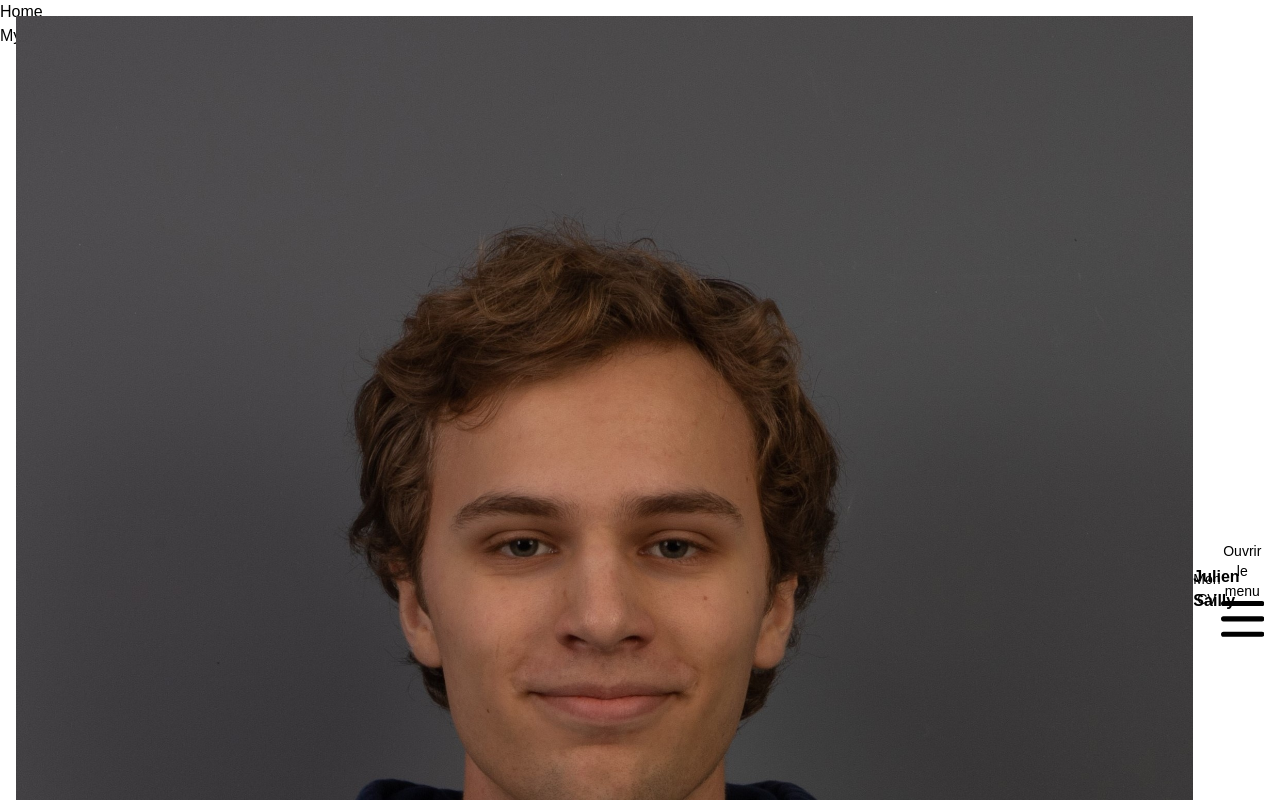
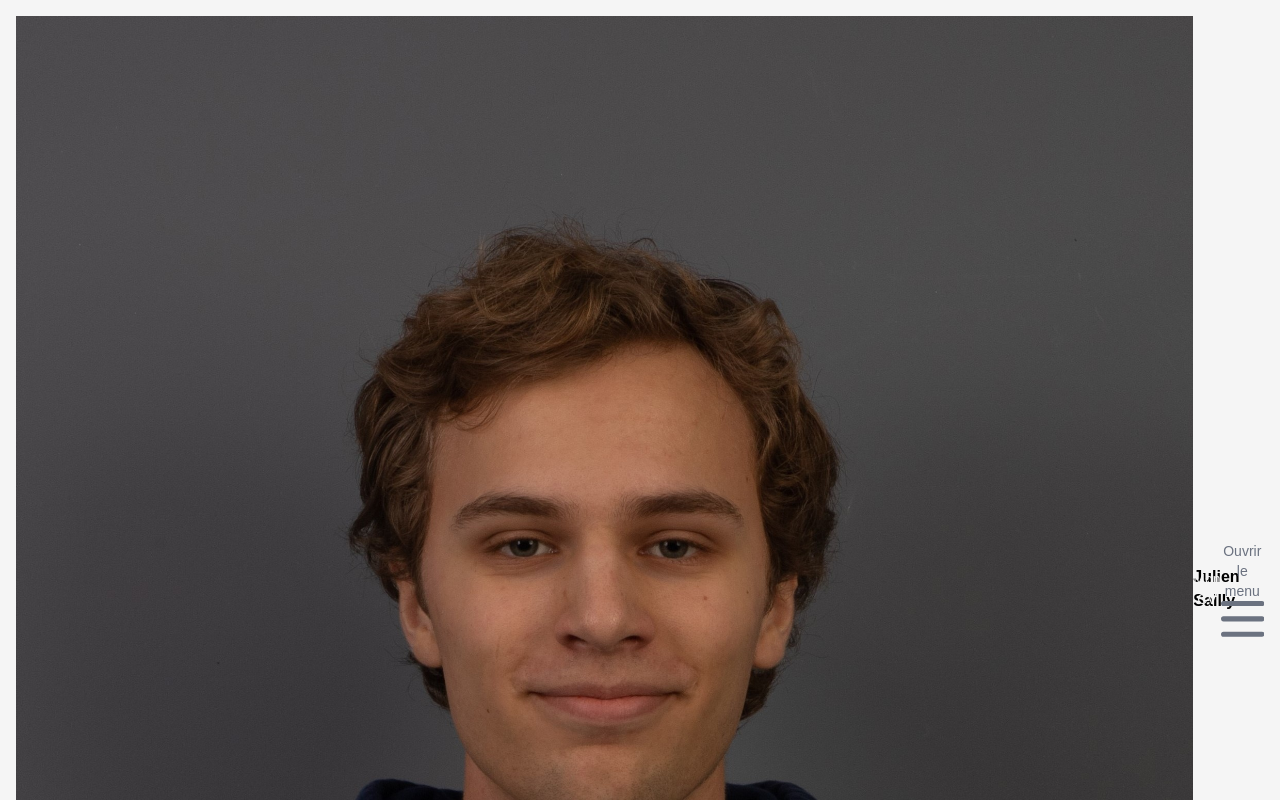
Before and after one commit to juliensailly/vuejs-portfolio, a Vue app in the folder vue-js-tutorial/: page / in a window 1280 px wide. Shown: the top 800 px of the page. Built offline with nearby package versions, Linux system fonts and the light colour scheme.

Commit message:
style: navbar improved

```diff
--- a/vue-js-tutorial/index.html
+++ b/vue-js-tutorial/index.html
@@ -1,5 +1,5 @@
 <!DOCTYPE html>
-<html lang="en" class="dark">
+<html lang="fr">
   <head>
     <meta charset="UTF-8">
     <link rel="icon" href="/favicon.ico">
--- a/vue-js-tutorial/package.json
+++ b/vue-js-tutorial/package.json
@@ -12,6 +12,7 @@
   },
   "dependencies": {
     "flowbite": "^2.2.1",
+    "tailwindcss-aria-attributes": "^2.0.1",
     "vue": "^3.4.15",
     "vue-router": "^4.2.5"
   },
--- a/vue-js-tutorial/src/App.vue
+++ b/vue-js-tutorial/src/App.vue
@@ -1,8 +1,17 @@
 <script setup>
-  import headerComponent from './components/header-component.vue'
+import headerComponent from './components/header-component.vue'
+
+if (
+  localStorage.theme === 'dark' ||
+  (!('theme' in localStorage) && window.matchMedia('(prefers-color-scheme: dark)').matches)
+) {
+  document.querySelector("html").classList.add('dark')
+} else {
+  document.querySelector("html").classList.remove('dark')
+}
 </script>
 
 <template>
   <headerComponent></headerComponent>
-  <router-view class="mt-24"></router-view>
+  <router-view></router-view>
 </template>
--- a/vue-js-tutorial/src/assets/main.css
+++ b/vue-js-tutorial/src/assets/main.css
@@ -1,3 +1,26 @@
 @tailwind base;
 @tailwind components;
 @tailwind utilities;
+
+@layer components {
+    nav ul a:not(nav ul a[aria-current="page"]) {
+        @apply text-gray-900;
+        @apply hover:bg-gray-100;
+        @apply md:hover:bg-transparent;
+        @apply md:hover:text-blue-400;
+        @apply md:dark:hover:text-blue-200;
+        @apply dark:text-white;
+        @apply dark:hover:bg-gray-700;
+        @apply dark:hover:text-white;
+        @apply md:dark:hover:bg-transparent;
+        @apply dark:border-gray-700;
+    }
+
+    nav ul a[aria-current="page"] {
+        @apply text-white;
+        @apply bg-blue-400;
+        @apply md:bg-transparent;
+        @apply md:text-blue-400;
+        @apply md:dark:text-blue-500;
+    }
+}
--- a/vue-js-tutorial/src/components/header-component.vue
+++ b/vue-js-tutorial/src/components/header-component.vue
@@ -1,7 +1,7 @@
 <template>
   <header>
     <nav
-      class="bg-white dark:bg-gray-900 fixed w-full z-20 top-0 start-0 border-b border-gray-200 dark:border-gray-600"
+      class="dark:bg-gray-900 bg-white sticky w-full z-20 top-0 start-0 border-b border-gray-200 dark:border-gray-600"
     >
       <div class="max-w-screen-xl flex flex-wrap items-center justify-between mx-auto p-4">
         <router-link to="/" class="flex items-center space-x-3 rtl:space-x-reverse">
@@ -13,7 +13,7 @@
         <div class="flex md:order-2 space-x-3 md:space-x-0 rtl:space-x-reverse">
           <button
             type="button"
-            class="text-white bg-blue-700 hover:bg-blue-800 focus:ring-4 focus:outline-none focus:ring-blue-300 font-medium rounded-lg text-sm px-4 py-2 text-center dark:bg-blue-600 dark:hover:bg-blue-700 dark:focus:ring-blue-800"
+            class="text-white bg-blue-400 hover:bg-blue-500 focus:ring-4 focus:outline-none focus:ring-blue-300 font-medium rounded-lg text-sm px-4 py-2 text-center dark:bg-blue-300 dark:hover:bg-blue-400 dark:focus:ring-blue-500"
           >
             Mon CV
           </button>
@@ -52,15 +52,20 @@
             <li>
               <router-link
                 to="/"
-                class="block py-2 px-3 text-white bg-blue-700 rounded md:bg-transparent md:text-blue-700 md:p-0 md:dark:text-blue-500"
-                aria-current="page"
+                class="block py-2 px-3 rounded md:p-0"
                 >Accueil</router-link
               >
             </li>
+<!--
+text-white bg-blue-400 md:bg-transparent md:text-blue-400 md:p-0 md:dark:text-blue-200
+
+text-gray-900 hover:bg-gray-100 md:hover:bg-transparent md:hover:text-blue-400 md:p-0 md:dark:hover:text-blue-200 dark:text-white dark:hover:bg-gray-700 dark:hover:text-white md:dark:hover:bg-transparent dark:border-gray-700
+ -->
+
             <li>
               <router-link
                 to="/about"
-                class="block py-2 px-3 text-gray-900 rounded hover:bg-gray-100 md:hover:bg-transparent md:hover:text-blue-700 md:p-0 md:dark:hover:text-blue-500 dark:text-white dark:hover:bg-gray-700 dark:hover:text-white md:dark:hover:bg-transparent dark:border-gray-700"
+                class="block py-2 px-3 rounded md:p-0"
                 >A propos</router-link
               >
             </li>
--- a/vue-js-tutorial/tailwind.config.js
+++ b/vue-js-tutorial/tailwind.config.js
@@ -3,13 +3,6 @@ export default {
   purge: ['./index.html', './src/**/*.{vue,js,ts,jsx,tsx}'],
   darkMode: 'class',
   theme: {
-    colors: {
-      // blue: '#2176AE',
-      // lightBlue: '#57B8FF',
-      // white: '#E6E6E6',
-      // yellow: '#FBB13C',
-      // red: '#FE6847'
-    },
     fontFamily: {
       sans: ['Graphik', 'sans-serif'],
       serif: ['Merriweather', 'serif']
@@ -21,12 +14,62 @@ export default {
       },
       borderRadius: {
         '4xl': '2rem'
+      },
+      colors: {
+        blue: {
+          DEFAULT: '#0078cd',
+          100: '#002844',
+          200: '#005089',
+          300: '#0078cd',
+          400: '#129cff',
+          500: '#57b8ff',
+          600: '#78c7ff',
+          700: '#9ad5ff',
+          800: '#bce3ff',
+          900: '#ddf1ff'
+        },
+        white: {
+          DEFAULT: '#f5f5f5',
+          100: '#313131',
+          200: '#626262',
+          300: '#939393',
+          400: '#c4c4c4',
+          500: '#f5f5f5',
+          600: '#f7f7f7',
+          700: '#f9f9f9',
+          800: '#fbfbfb',
+          900: '#fdfdfd'
+        },
+        yellow: {
+          DEFAULT: '#fbb13c',
+          100: '#3d2601',
+          200: '#7a4c02',
+          300: '#b77204',
+          400: '#f49805',
+          500: '#fbb13c',
+          600: '#fcc163',
+          700: '#fdd18a',
+          800: '#fde0b1',
+          900: '#fef0d8'
+        },
+        red: {
+          DEFAULT: '#fe6847',
+          100: '#410c00',
+          200: '#821801',
+          300: '#c32501',
+          400: '#fe3507',
+          500: '#fe6847',
+          600: '#fe886d',
+          700: '#fea591',
+          800: '#ffc3b6',
+          900: '#ffe1da'
+        }
       }
     }
   },
   variants: {
     extend: {}
   },
-  plugins: ['flowbite/plugin'],
+  plugins: ['flowbite/plugin', 'tailwindcss-aria-attributes'],
   content: ['./node_modules/flowbite/**/*.js']
 }
```
Also changed, not shown: 1 other file (tests, documents, lock files or other folders).
